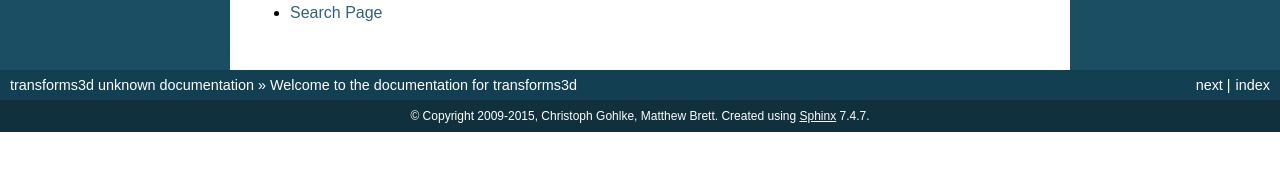
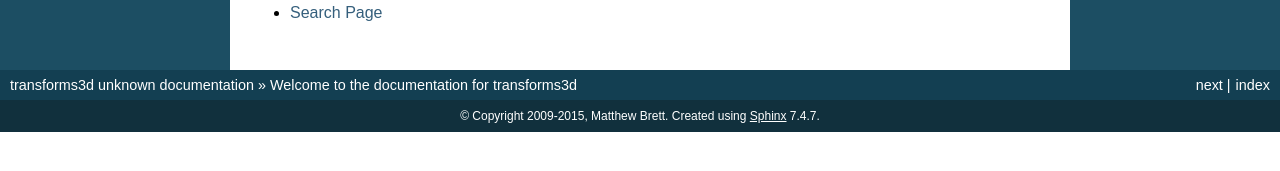
Before and after one commit to matthew-brett/transforms3d, a Sphinx documentation site: the page built from doc/index.rst, in a window 1280 px wide. Shown: the part 370-541 px from the top of the page. Built offline with Sphinx 7.4.7, drawn with Linux system fonts in a browser that asks for light colours; pages that are not in the unit, such as notebooks, are missing from menus.

Commit message:
DOC: remove Christoph as author
From conversation by email with Christoph.

```diff
--- a/doc/conf.py
+++ b/doc/conf.py
@@ -43,7 +43,7 @@ master_doc = 'index'
 
 # General information about the project.
 project = u'transforms3d'
-copyright = u'2009-2015, Christoph Gohlke, Matthew Brett'
+copyright = u'2009-2015, Matthew Brett'
 
 # The version info for the project you're documenting, acts as replacement for
 # |version| and |release|, also used in various other places throughout the
@@ -185,7 +185,7 @@ htmlhelp_basename = 'transforms3ddoc'
 # (source start file, target name, title, author, documentclass [howto/manual]).
 latex_documents = [
   ('index', 'transforms3d.tex', u'transforms3d Documentation',
-   u'Christoph Gohlke, Matthew Brett', 'manual'),
+   u'Matthew Brett', 'manual'),
 ]
 
 # The name of an image file (relative to this directory) to place at the top of
--- a/setup.py
+++ b/setup.py
@@ -23,7 +23,7 @@ setup(name='transforms3d',
       version=versioneer.get_version(),
       cmdclass=versioneer.get_cmdclass(),
       description='3D transforms - possible merge',
-      author='Christoph Gohlke, Matthew Brett',
+      author='Matthew Brett',
       author_email='matthew.brett@gmail.com',
       maintainer='Matthew Brett',
       maintainer_email='matthew.brett@gmail.com',
```
Also changed, not shown: 1 other file.
